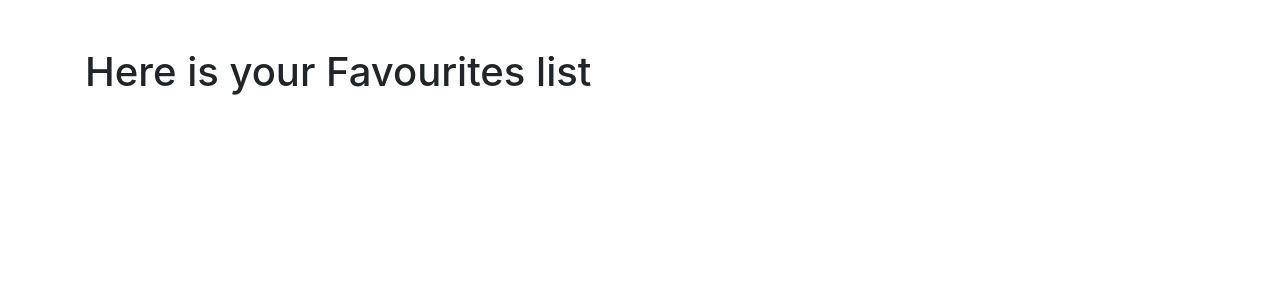
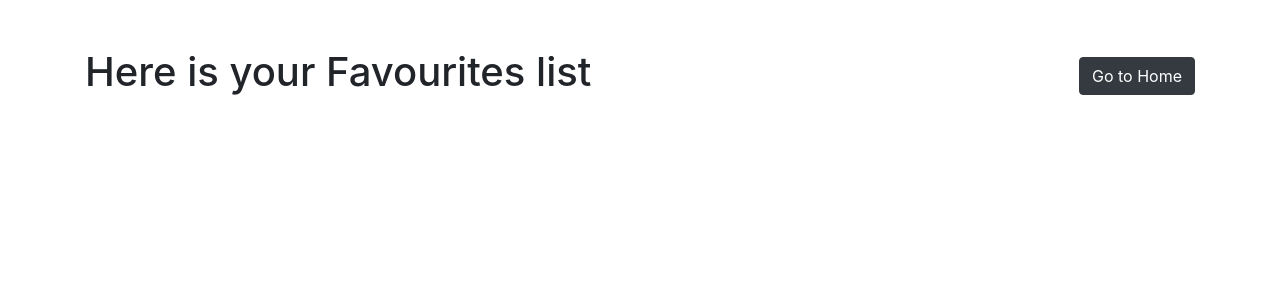
Before and after one commit to hardika-spec-610/U3-Job-Search, a React (Create React App) app: page /favourites in a window 1280 px wide. Shown: the top 300 px of the page. Built offline with nearby package versions, Linux system fonts and the light colour scheme.

Commit message:
Update favourite file

```diff
--- a/src/components/Favourites.jsx
+++ b/src/components/Favourites.jsx
@@ -1,7 +1,14 @@
-import { Col, Container, ListGroup, ListGroupItem, Row } from "react-bootstrap";
+import {
+  Button,
+  Col,
+  Container,
+  ListGroup,
+  ListGroupItem,
+  Row,
+} from "react-bootstrap";
 import { useDispatch, useSelector } from "react-redux";
 import { MdDelete } from "react-icons/md";
-import { Link } from "react-router-dom";
+import { Link, useNavigate } from "react-router-dom";
 import { BsStarFill } from "react-icons/bs";
 
 const Favourites = () => {
@@ -9,9 +16,23 @@ const Favourites = () => {
     (state) => state.favouriteCompany.companyName
   );
   const dispatch = useDispatch();
+  const navigate = useNavigate();
   return (
     <Container className="pt-5">
-      <h1>Here is your Favourites list</h1>
+      <div className="d-flex align-items-center">
+        <h1 className="d-inline-block align-middle">
+          Here is your Favourites list
+        </h1>
+
+        <Button
+          variant="dark"
+          className="ml-auto"
+          onClick={() => navigate("/")}
+        >
+          Go to Home
+        </Button>
+      </div>
+
       <Row>
         <Col xs={12}>
           <ListGroup className="mt-4">
@@ -34,6 +55,7 @@ const Favourites = () => {
                     {company.title}
                   </a>
                   <MdDelete
+                    size={26}
                     fill="Red"
                     onClick={() => {
                       dispatch({
```
